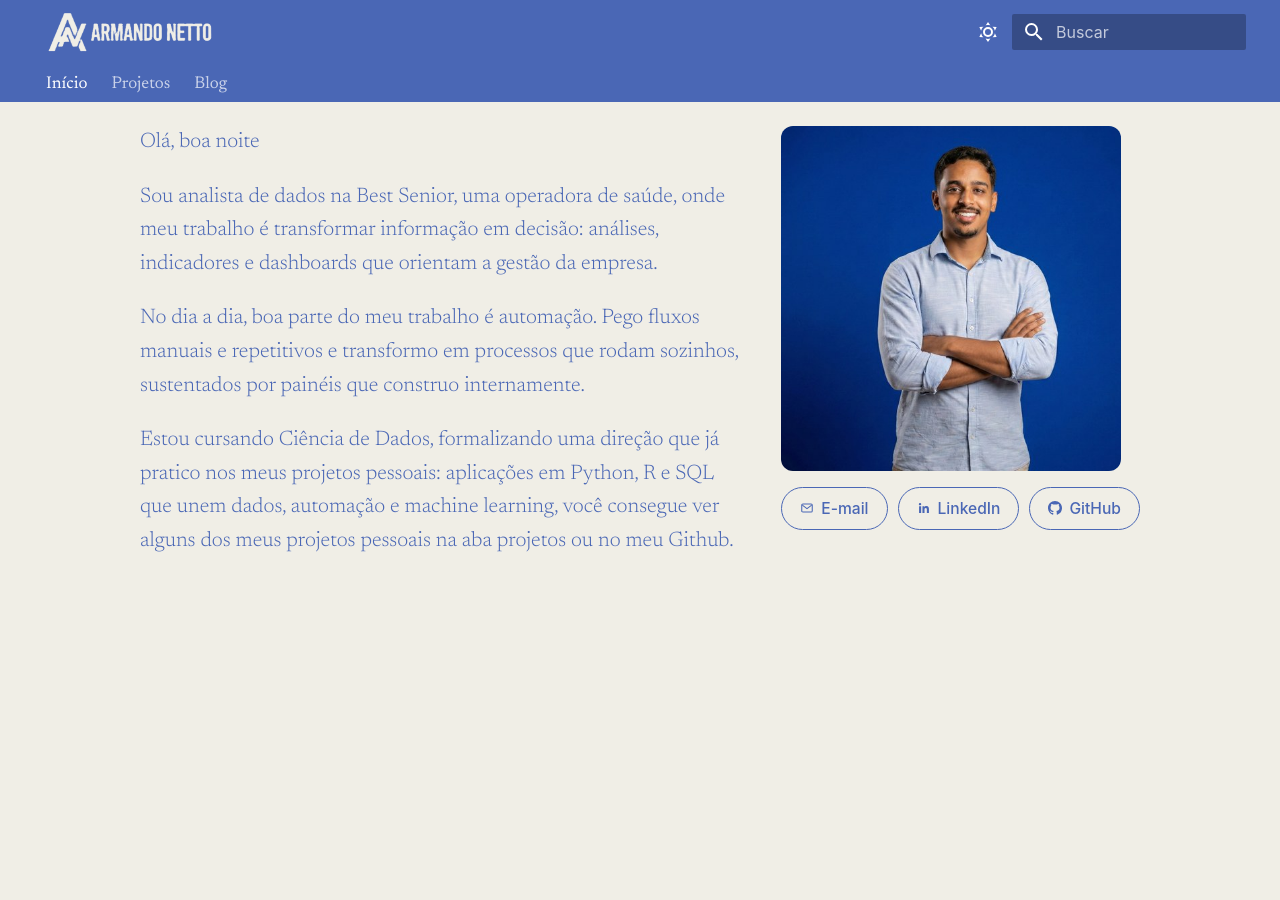
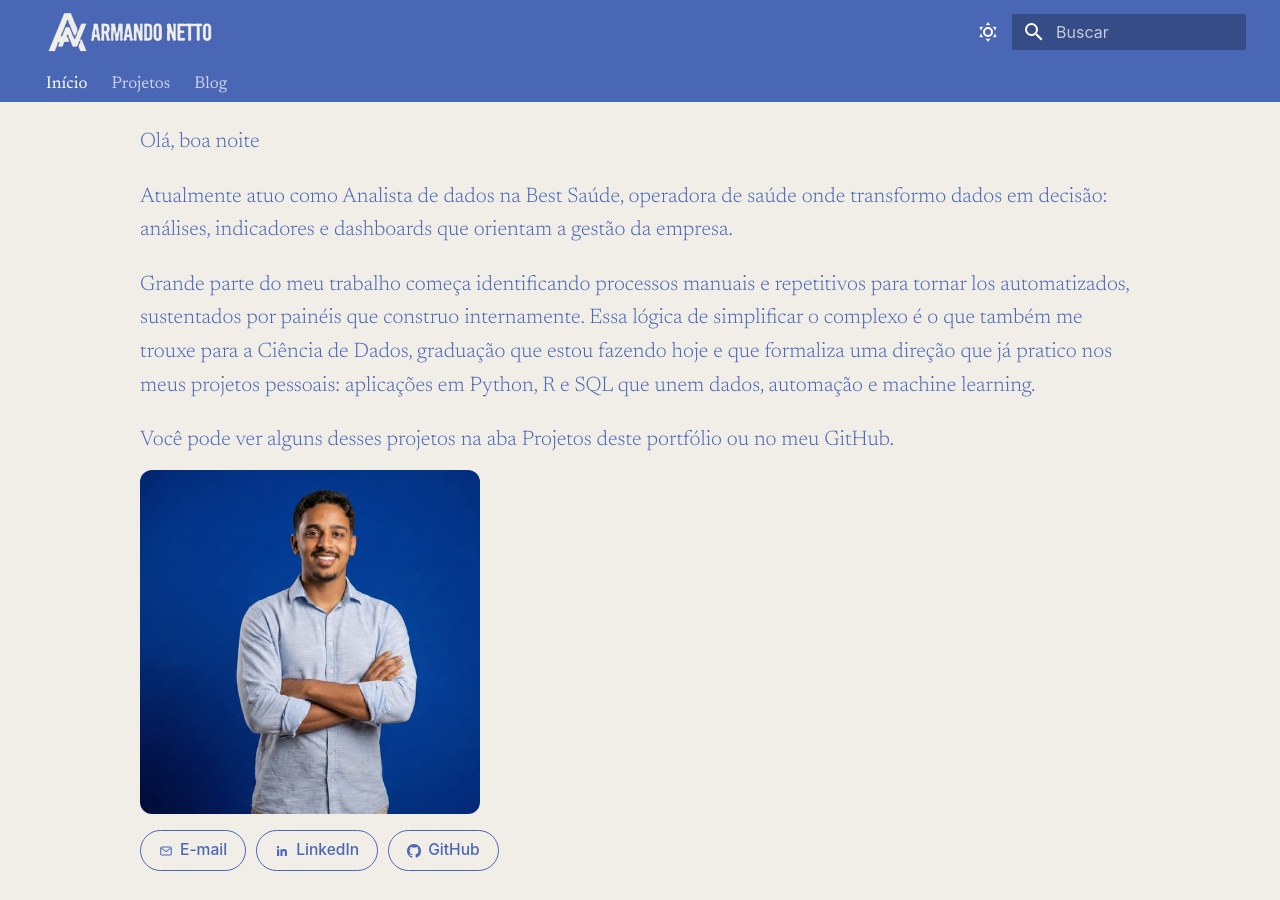
Before and after one commit to armandonettox/portifolio, an MkDocs documentation site: the page built from docs/index.md, in a window 1280 px wide. Built offline with MkDocs 1.6.1 and Material for MkDocs 9.7.7, drawn with Linux system fonts in a browser that asks for light colours.

Commit message:
Atualizar o index.md

```diff
--- a/docs/index.md
+++ b/docs/index.md
@@ -9,10 +9,10 @@ hide:
 <section class="pf-hero">
   <div class="pf-hero-content pf-bio">
     <p><span id="pf-saudacao">Olá</span></p>
-    <p>Sou analista de dados na Best Senior, uma operadora de saúde, onde meu trabalho é transformar informação em decisão: análises, indicadores e dashboards que orientam a gestão da empresa.</p>
-    <p>No dia a dia, boa parte do meu trabalho é automação. Pego fluxos manuais e repetitivos e transformo em processos que rodam sozinhos, sustentados por painéis que construo internamente.</p>
-    <p>Estou cursando Ciência de Dados, formalizando uma direção que já pratico nos meus projetos pessoais: aplicações em Python, R e SQL que unem dados, automação e machine learning, você consegue ver alguns dos meus projetos pessoais na aba projetos ou no meu Github.</p>
-  </div>
+    <p>Atualmente atuo como Analista de dados na Best Saúde, operadora de saúde onde transformo dados em decisão: análises, indicadores e dashboards que orientam a gestão da empresa.</p>
+    <p>Grande parte do meu trabalho começa identificando processos manuais e repetitivos para tornar los automatizados, sustentados por painéis que construo internamente. Essa lógica de simplificar o complexo é o que também me trouxe para a Ciência de Dados, graduação que estou fazendo hoje e que formaliza uma direção que já pratico nos meus projetos pessoais: aplicações em Python, R e SQL que unem dados, automação e machine learning.</p>
+    <p>Você pode ver alguns desses projetos na aba Projetos deste portfólio ou no meu <a href="#">GitHub</a>.</p>
+
   <div class="pf-hero-photo">
     <img src="assets/profile.jpg" alt="Armando Netto" class="pf-hero-avatar" />
     <div class="pf-hero-links">
```
